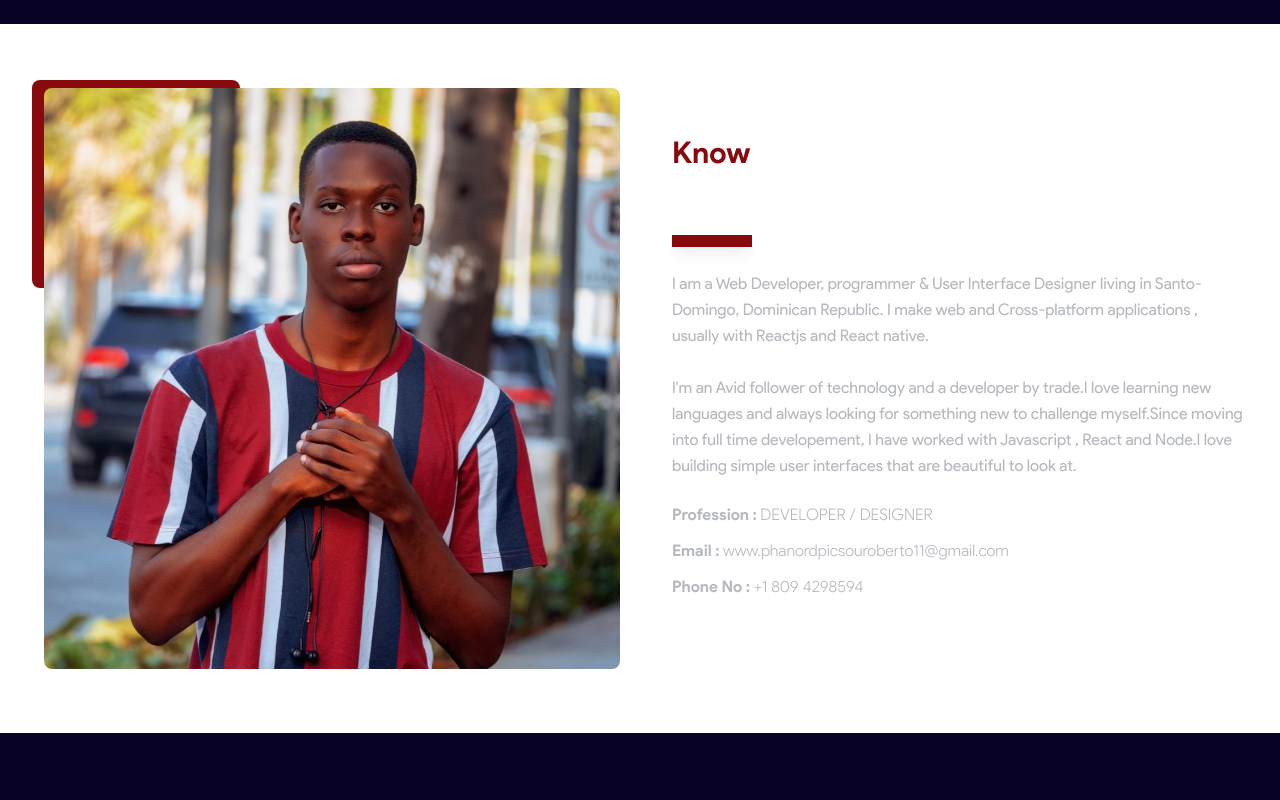
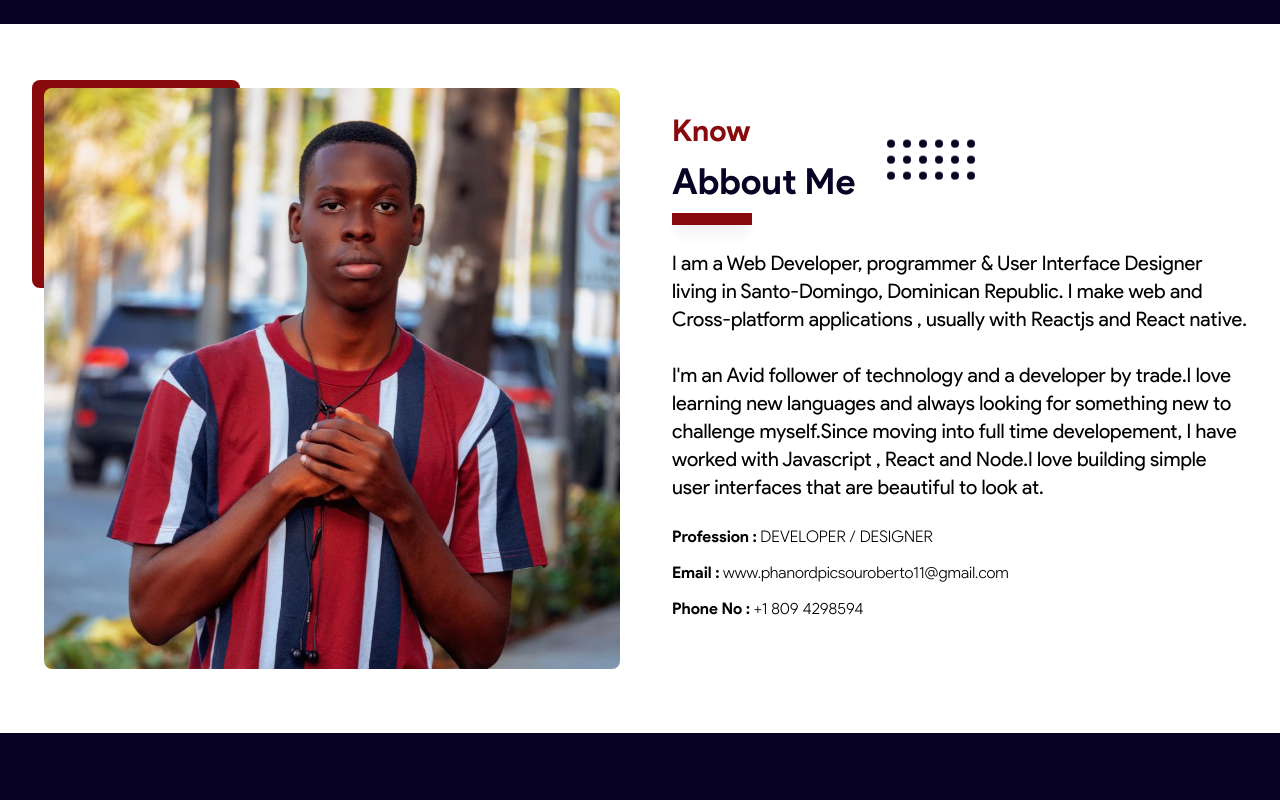
Before and after one commit to PicsouRob/website, a React (Create React App) app: page / in a window 1280 px wide. Shown: the part 700-1500 px from the top of the page. Built offline with nearby package versions, Linux system fonts and the light colour scheme.

Commit message:
first commit

```diff
--- a/src/App.js
+++ b/src/App.js
@@ -6,7 +6,6 @@ import bg1 from './Images/bg-1.svg';
 import About from "./Pages/About";
 import Service from "./Pages/Services/Index";
 import Contact from './Pages/Contact';
-import ScrollToTop from "./Components/ScrollToTop";
 import Footer from './Components/Footer';
 
 function App() {
@@ -33,7 +32,6 @@ function App() {
                     <Service />
                     <Contact />
                     <Footer />
-                    <ScrollToTop />
                 </div>
             )}
         </div>
--- a/src/Pages/About/index.jsx
+++ b/src/Pages/About/index.jsx
@@ -14,9 +14,9 @@ function About() {
                     </div>
                     <div class="w-full lg:w-1/2">
                         <div class="">
-                            <HeaderText text="Abbout Me" title="Know" />
-                            <span class="py-4 mt-4 text-gray-300 font-medium leading-relaxed">I am a Web Developer, programmer & User Interface Designer living in Santo-Domingo, Dominican Republic. I make web and Cross-platform applications , usually with Reactjs and React native.<br /><br /> I'm an Avid follower of technology and a developer by trade.I love learning new languages and always looking for something new to challenge myself.Since moving into full time developement, I have worked with Javascript , React and Node.I love building simple user interfaces that are beautiful to look at.</span>
-                            <div class="flex flex-col gap-y-3 my-6 text-gray-300">
+                            <HeaderText text="Abbout Me" title="Know" color="#080225" />
+                            <span class="py-4 mt-4 md:text-xl font-medium leading-relaxed">I am a Web Developer, programmer & User Interface Designer living in Santo-Domingo, Dominican Republic. I make web and Cross-platform applications , usually with Reactjs and React native.<br /><br /> I'm an Avid follower of technology and a developer by trade.I love learning new languages and always looking for something new to challenge myself.Since moving into full time developement, I have worked with Javascript , React and Node.I love building simple user interfaces that are beautiful to look at.</span>
+                            <div class="flex flex-col gap-y-3 my-6">
                                 <span class=""><strong>Profession : </strong>DEVELOPER / DESIGNER</span>
                                 <span class="break-word"><strong>Email : </strong>www.phanordpicsouroberto11@gmail.com</span>
                                 <span class=""><strong>Phone No : </strong>+1 809 4298594</span>
--- a/src/Pages/Contact/index.jsx
+++ b/src/Pages/Contact/index.jsx
@@ -78,9 +78,9 @@ function Contact() {
                             <div class="w-9 h-9 md:w-12 md:h-12 rounded-full bg-[#880a0c] flex items-center justify-center">
                                 <FaEnvelope color="#fff" />
                             </div>
-                            <div class="">
+                            <div class="break-all">
                                 <h4 class="font-bold">Address Mail</h4>
-                                <p class="font-medium break-words">www.phanordpicsouroberto11@gmail.com</p>
+                                <p class="font-medium break-all flex-wrap">www.phanordpicsouroberto11@gmail.com</p>
                             </div>
                         </div>
                         <div class="flex gap-x-4 items-center cursor-pointer my-6" onClick={() => window.open('tel:+18094298594')}>
```
